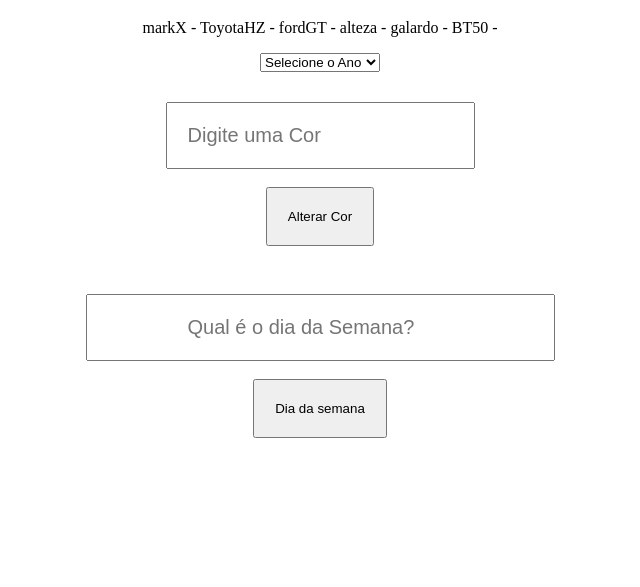
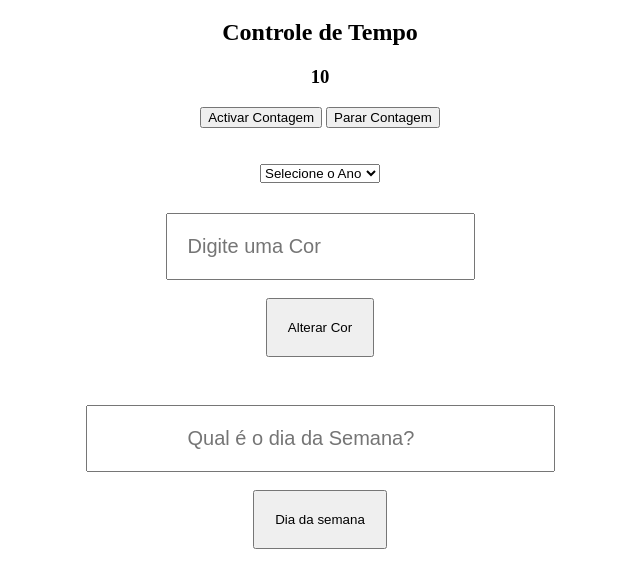
Before and after one commit to SamuelOuana/Apredendo-JavaScript, a plain HTML site: page index.html in a window 1280 px wide. Shown: the part 61-648 px from the top of the page, without its empty margins (320-960 px from the left). Drawn offline with Linux system fonts and the light colour scheme.

Commit message:
setTimeout_e_setInterval

```diff
--- a/index.html
+++ b/index.html
@@ -22,6 +22,12 @@
     <h1>Aprendendo javascript</h1>
     <p id="texto"> </p>
 
+    <h2>Controle de Tempo</h2>
+    <h3 id="tempo">10</h3>
+    <button class="start" onclick="activarContagem()">Activar Contagem</button>
+    <button class="stop" onclick="pararContagem()">Parar Contagem</button>
+
+    <br><br><br>
     <select name="" id="ano">
         <option value="" selected disabled>Selecione o Ano</option>
     </select>
@@ -76,7 +82,8 @@
     <!-- <script src="array.js"> </script> -->
     <!-- <script src="if_e_else.js"></script> -->
     <!-- <script src="switch.js"></script> -->
-    <script src="ciclo_for.js"></script>
+    <!-- <script src="ciclo_for.js"></script> -->
+    <script src="setTimeOut_e_setInterval.js"></script>
 </body>
 
 </html>
--- /dev/null
+++ b/setTimeOut_e_setInterval.js
@@ -0,0 +1,33 @@
+// function activarContagem() {
+// document.getElementById('tempo').innerHTML = 'Comecou a contar';
+// tempo = setTimeout(function () {
+//     document.getElementById('tempo').innerHTML = 'Executou o setTimeOut';
+// }, 5000);
+// }
+
+
+// function pararContagem() {
+//     clearTimeout(tempo);
+//     document.getElementById('tempo').innerHTML = 'Parou a Contagem';
+// }
+
+function activarContagem() {
+    setInterval(function () {
+        var cronometro = document.getElementById('tempo').innerHTML;
+        var soma = parseInt(cronometro) - 1;
+
+        if (soma == 0) {
+            document.getElementById('tempo').innerHTML = 'Tempo esgotado';
+            pararContagem();
+        } else {
+            document.getElementById('tempo').innerHTML = soma;
+        }
+
+    }, 1000);
+}
+
+function pararContagem() {
+    clearInterval(tempo);
+    // document.getElementById('tempo').innerHTML = 'Parou a Contagem';
+
+}
```
